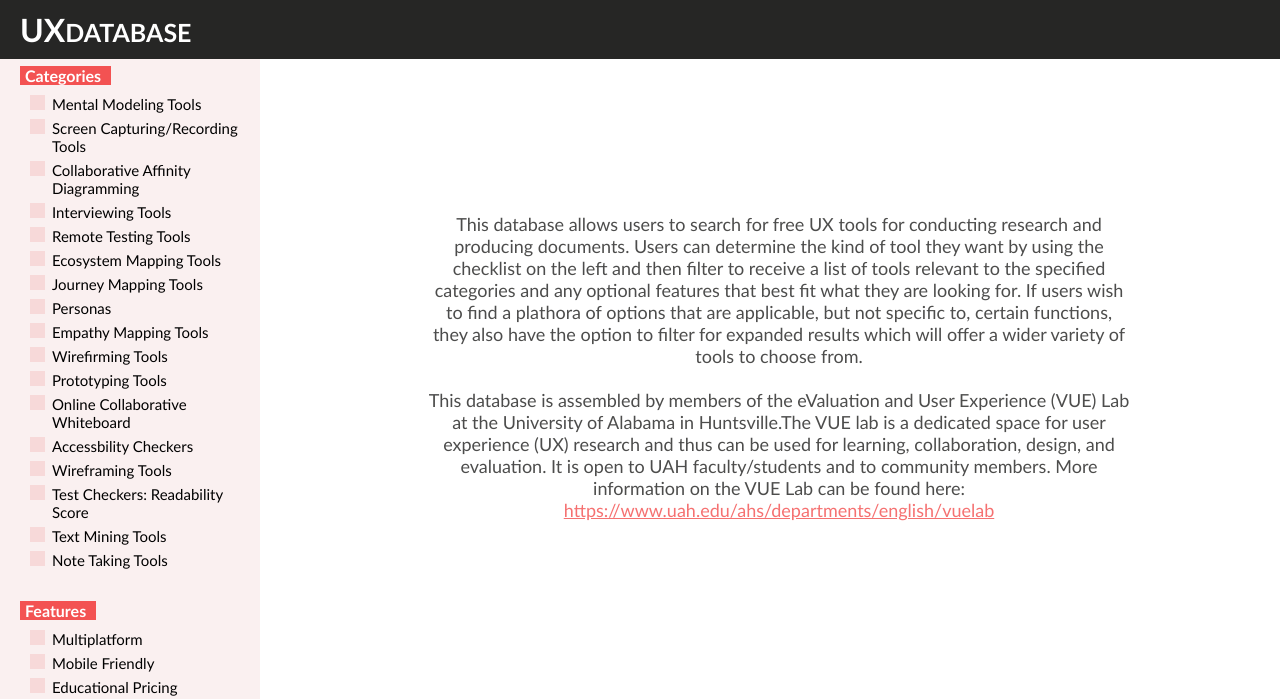
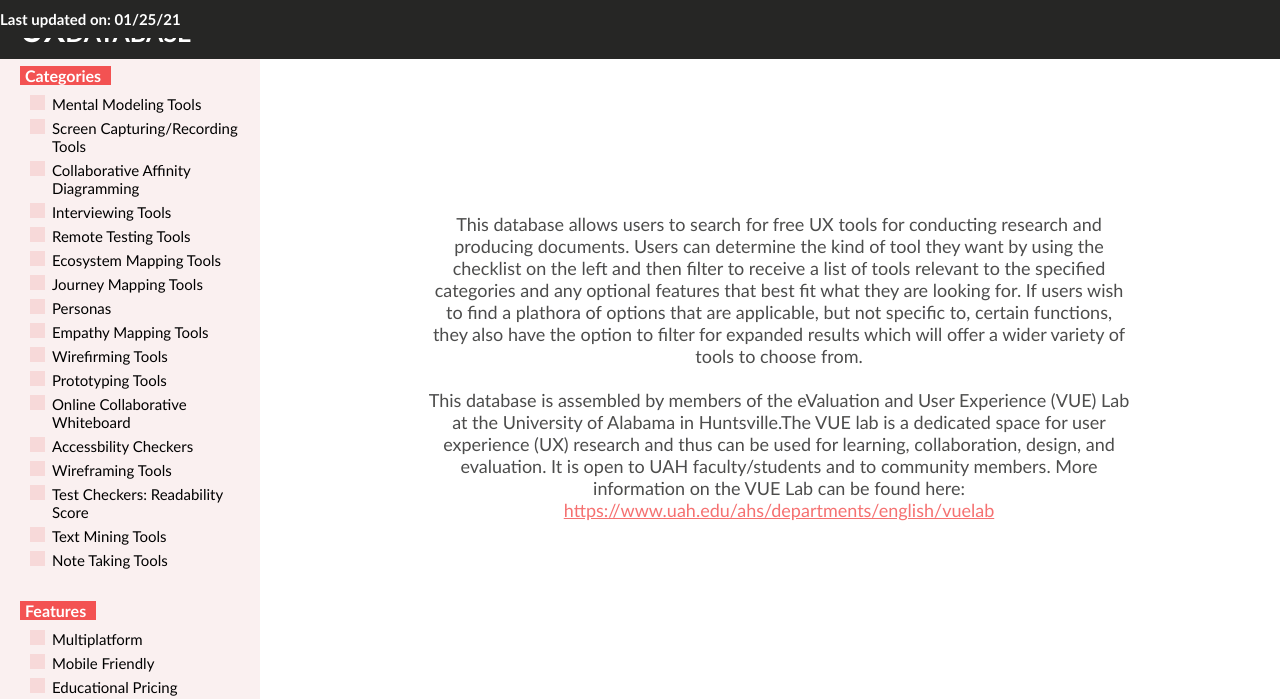
Before and after one commit to kayla-christop/uxdatabase, a website: page index.html in a window 1280 px wide. Shown: the top 699 px of the page. Drawn offline with Linux system fonts and the light colour scheme; no server answers.

Commit message:
update test

```diff
--- a/index.html
+++ b/index.html
@@ -10,7 +10,7 @@
 
 <body id="body">
     <h1 onclick="location.reload()">UX<span class="small">DATABASE</span></h1>
-    <!-- <h1 id="update">Last updated on: 01/25/21</h1> -->
+    <h1 id="update">Last updated on: 01/25/21</h1>
    <div id="filter">
             <form id="filterForm">
                 <p class="filterTitle">
--- a/script.js
+++ b/script.js
@@ -1,4 +1,5 @@
 window.addEventListener("load", async function(event) {
+    fetch("https://api.github.com/repos/kayla-christop/uxdatabase/branches/master").then(response=>response.json().then(data=>document.getElementById("update").innerText=data.commit.commit.author.date.replace(/T.+/,"")));
     setTimeout(function(){
         document.getElementById("bottomtext").click();
     },2500)
```
